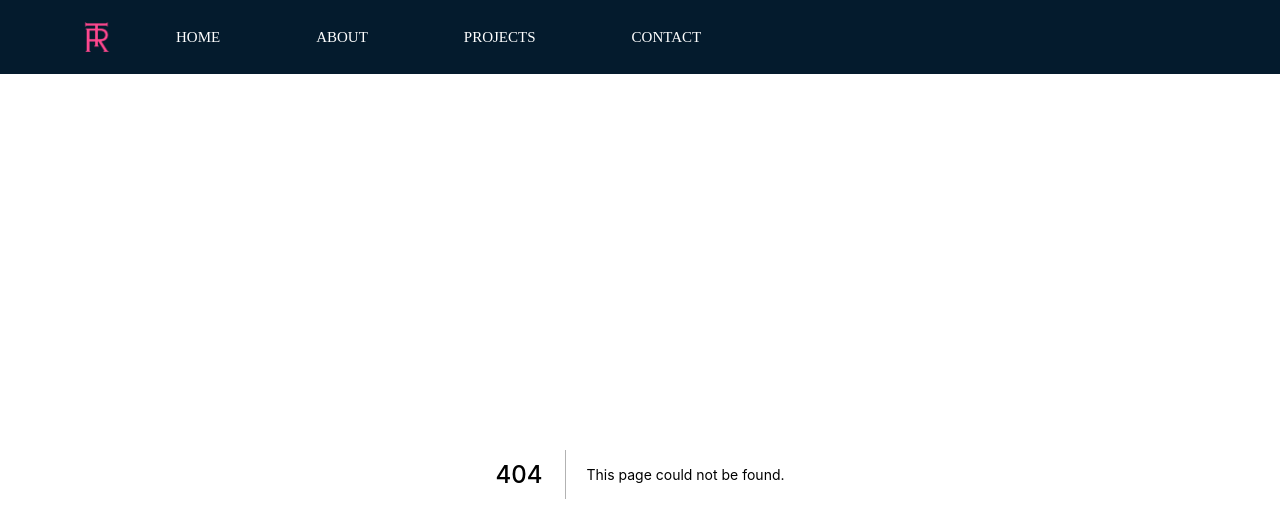
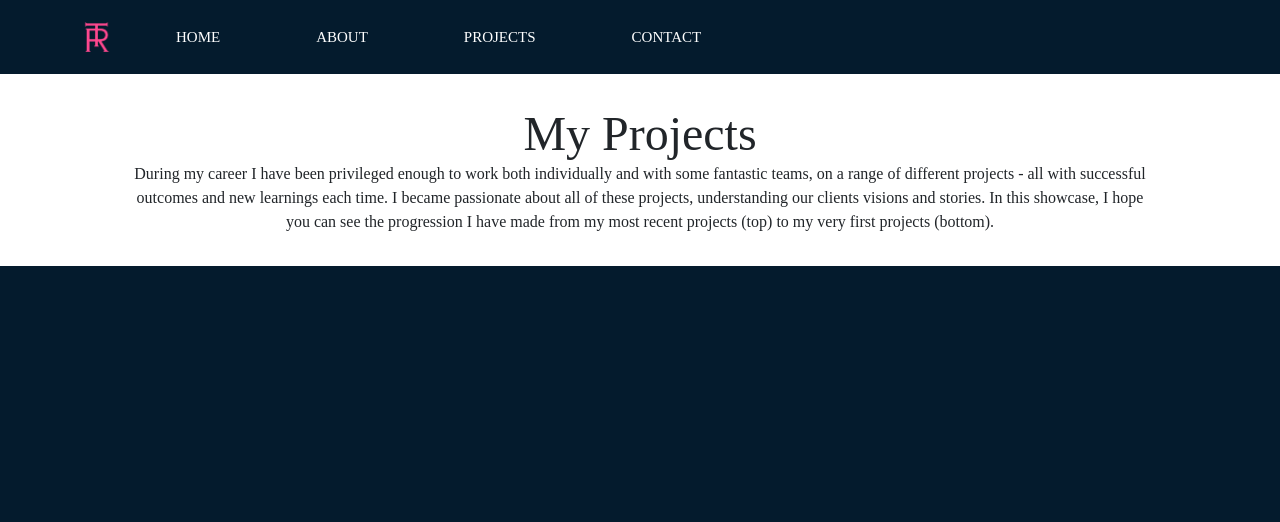
Before and after one commit to tomrowbo/Tom-Rowbotham-Portfolio, a Next.js app in the folder personal-portfolio/: page /projects in a window 1280 px wide. Before the commit this address had no page. Shown: the top 522 px of the page. Built offline with nearby package versions, Linux system fonts and the light colour scheme; a web font is replaced by a local one.

Commit message:
Started projects page. Header and description created

```diff
--- /dev/null
+++ b/personal-portfolio/pages/projects.tsx
@@ -0,0 +1,21 @@
+import {NextPage} from "next";
+import {Box, Typography} from "@mui/material";
+import styles from "../styles/Projects.module.css";
+
+const Projects: NextPage = () => {
+    return (
+        <Box className={styles.container}>
+            <div>
+                <Typography variant="h3" align="center">My Projects</Typography>
+                <Typography variant="body1" align="center">During my career I have been privileged enough to work both individually and
+                    with some fantastic teams, on a range of different projects - all with successful outcomes and new
+                    learnings each time. I became passionate about all of these projects, understanding our clients
+                    visions
+                    and stories. In this showcase, I hope you can see the progression I have made from my most recent
+                    projects (top) to my very first projects (bottom).</Typography>
+            </div>
+        </Box>
+    );
+};
+
+export default Projects;
--- /dev/null
+++ b/personal-portfolio/styles/Projects.module.css
@@ -0,0 +1,3 @@
+.container {
+  padding: 2rem 8rem;
+}
```
